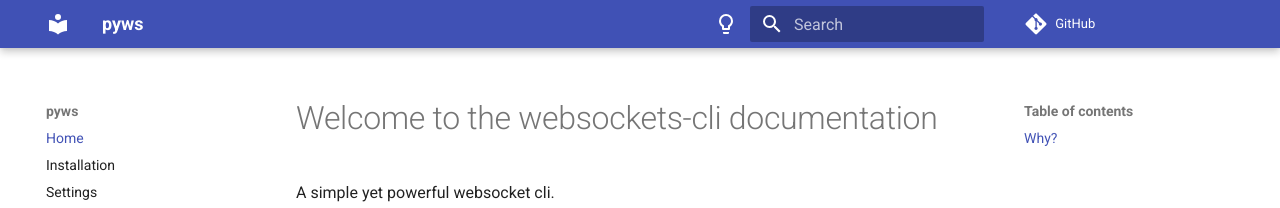
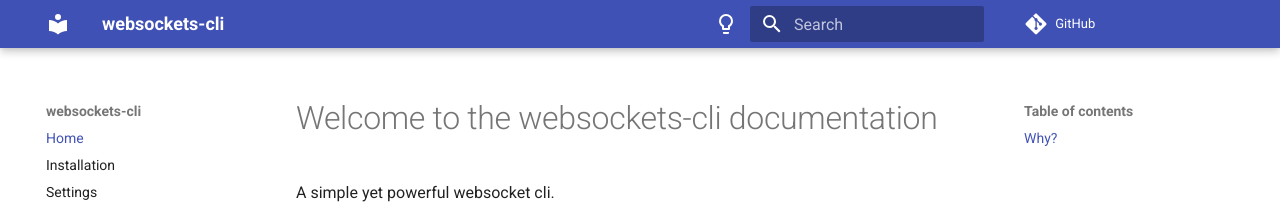
Before and after one commit to lewoudar/ws, an MkDocs documentation site: the page built from docs/index.md, in a window 1280 px wide. Shown: the top 208 px of the page. Built offline with MkDocs 1.6.1 and Material for MkDocs 9.7.7, drawn with Linux system fonts in a browser that asks for light colours; comment, search, counter and statistics services are not loaded.

Commit message:
docs(mkdocs): renamed project name in mkdocs.yml

```diff
--- a/mkdocs.yml
+++ b/mkdocs.yml
@@ -1,5 +1,5 @@
-site_name: pyws
-site_description: ws package documentation
+site_name: websockets-cli
+site_description: websockets-cli package documentation
 site_author: Kevin Tewouda
 site_url: https://pyws.readthedocs.io
 
```
